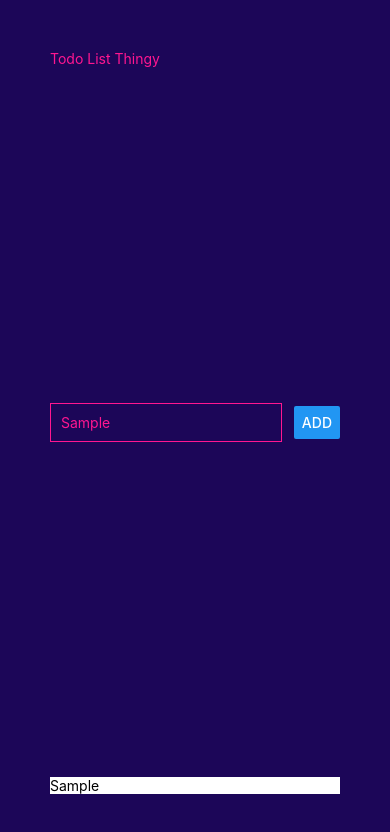
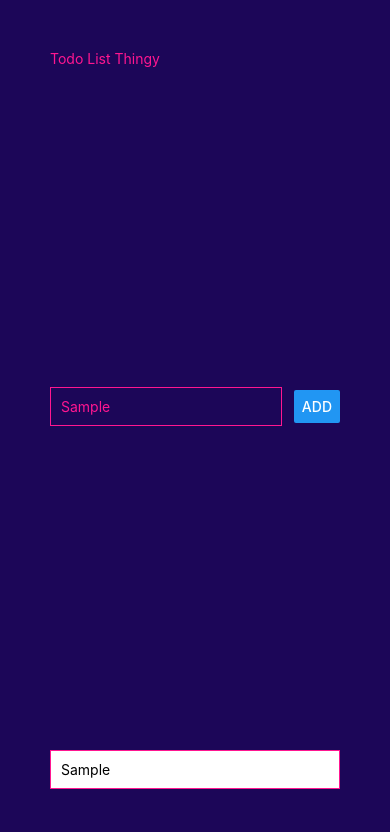
Before and after one commit to austriker27/React-Native-Practica, a React Native app: screen / in a window 390 px wide. Both pictures are taken after typing "Sample" into the empty fields and a click on the button "ADD". Shown: the top 832 px of the page. Built offline with nearby package versions, Linux system fonts and the light colour scheme.

Commit message:
scrollview

```diff
--- a/App.js
+++ b/App.js
@@ -1,5 +1,5 @@
 import React, {useState} from 'react';
-import { StyleSheet, Text, View, Button, TextInput } from 'react-native';
+import { StyleSheet, Text, View, Button, TextInput, ScrollView } from 'react-native';
 
 export default function App() {
     const [enteredGoal, setEnteredGoal] = useState('');
@@ -30,7 +30,11 @@
                 <Button style={styles.button} title="ADD" onPress={addGoalHandler} />
             </View>
             <View>
-                {courseGoals.map((goal) => <View style={styles.listItem}><Text key={goal}>{goal}</Text></View>)}
+                {courseGoals.map((goal) => (
+                    <ScrollView key={goal} style={styles.listItem}>
+                        <Text>{goal}</Text>
+                    </ScrollView>
+                ))}
             </View>
         </View>
     );
@@ -64,10 +68,11 @@
         color: '#FF1690',
     },
     listItem: {
-        padding: '10',
+        padding: 10,
+        marginVertical: 5,
         backgroundColor: '#ffff',
         borderColor: '#FF1690',
-        borderWidth: '1',
+        borderWidth: 1,
 
     }
 });
```
